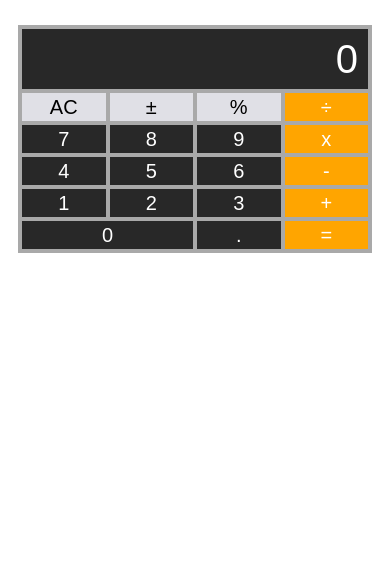
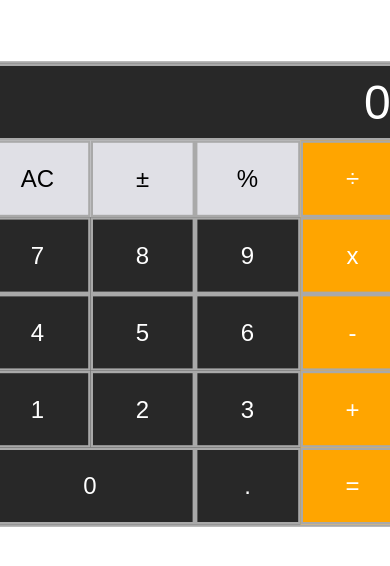
Before and after one commit to coreyladovsky/calculator, a React (Create React App) app: page / in a window 390 px wide. Shown: the top 566 px of the page. Built offline with nearby package versions, Linux system fonts and the light colour scheme.

Commit message:
responsive

```diff
--- a/public/index.html
+++ b/public/index.html
@@ -14,7 +14,7 @@
       manifest.json provides metadata used when your web app is installed on a
       user's mobile device or desktop. See https://developers.google.com/web/fundamentals/web-app-manifest/
     -->
-    <link rel="manifest" href="%PUBLIC_URL%/manifest.json" />
+    <link rel="manifest" href="manifest.json" />
     <!--
       Notice the use of %PUBLIC_URL% in the tags above.
       It will be replaced with the URL of the `public` folder during the build.
--- a/src/css/Button.css
+++ b/src/css/Button.css
@@ -51,3 +51,10 @@
 #active {
     background-color: darkorange;
 }
+
+@media only screen and (max-width: 375px) {
+    .Button {
+      font-size: 50px;
+
+    }
+}
--- a/src/css/Calculator.css
+++ b/src/css/Calculator.css
@@ -1,5 +1,5 @@
 .calculator {
-    margin-top: 25px;
+    margin-top: 100px;
     border: 2px solid darkgray;
     display: grid;
     grid-template-columns: repeat(4, 1fr) ;
@@ -7,4 +7,20 @@
     width: 350px;
     align-items: center;
     text-align: center;
+    transform: scale(1.5)
 }
+
+@media only screen and (max-width: 600px) {
+    .calculator {
+        transform: scale(1.2);
+        grid-template-rows: 1fr repeat(5, 1fr);
+    }
+}
+
+@media only screen and (max-width: 375px) {
+    .calculator {
+        transform: scale(1);
+        margin-top: 0px;
+        width: 100%;
+    }
+}
--- a/src/css/Display.css
+++ b/src/css/Display.css
@@ -8,3 +8,12 @@
     font-family: sans-serif;
     border: 2px solid darkgray;
 }
+
+@media only screen and (max-width: 375px) {
+    .display {
+      font-size: 50px;
+      height: 100%;
+      padding-top: 70px;
+
+    }
+}
--- a/src/index.css
+++ b/src/index.css
@@ -46,3 +46,10 @@ table {
 	border-collapse: collapse;
 	border-spacing: 0;
 }
+
+
+@media only screen and (max-width: 375px) {
+    html, body, #root, .App {
+       height: 100%;
+    }
+}
```
